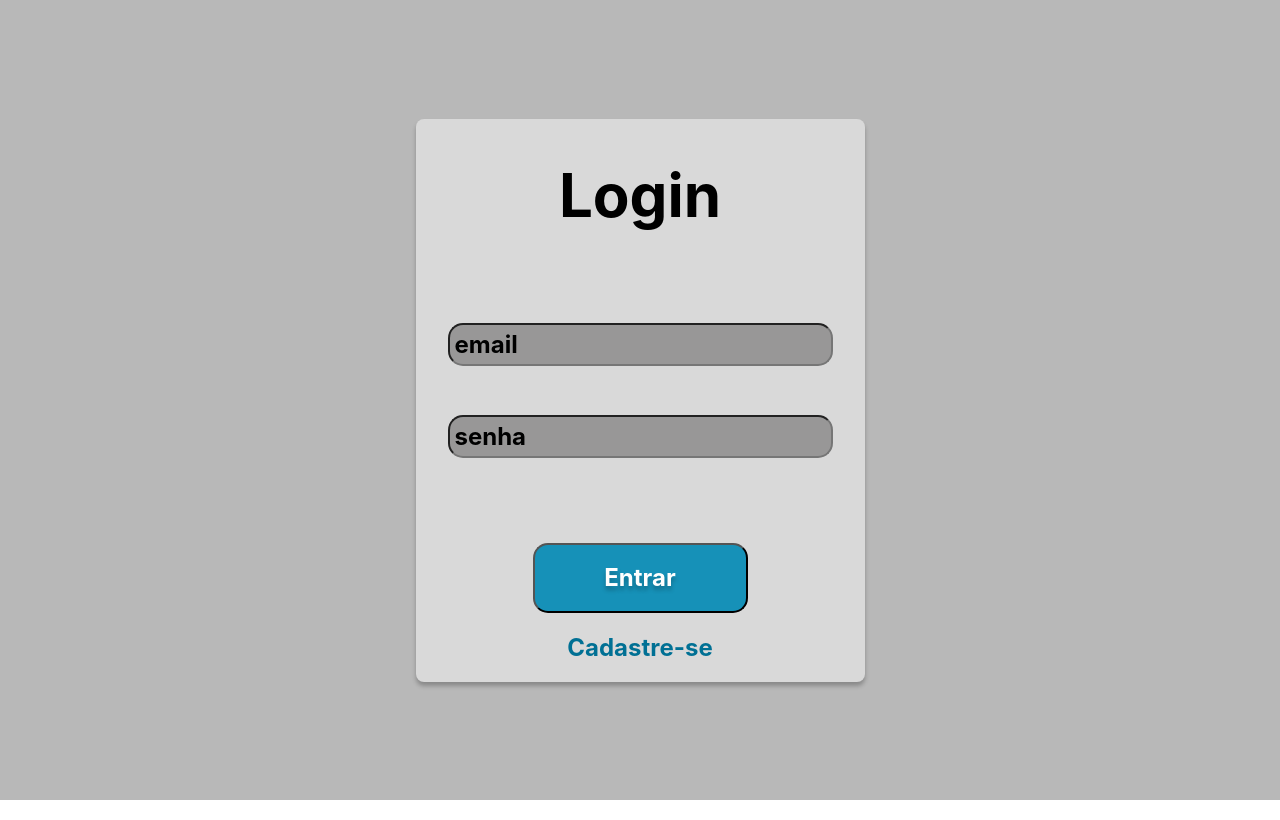
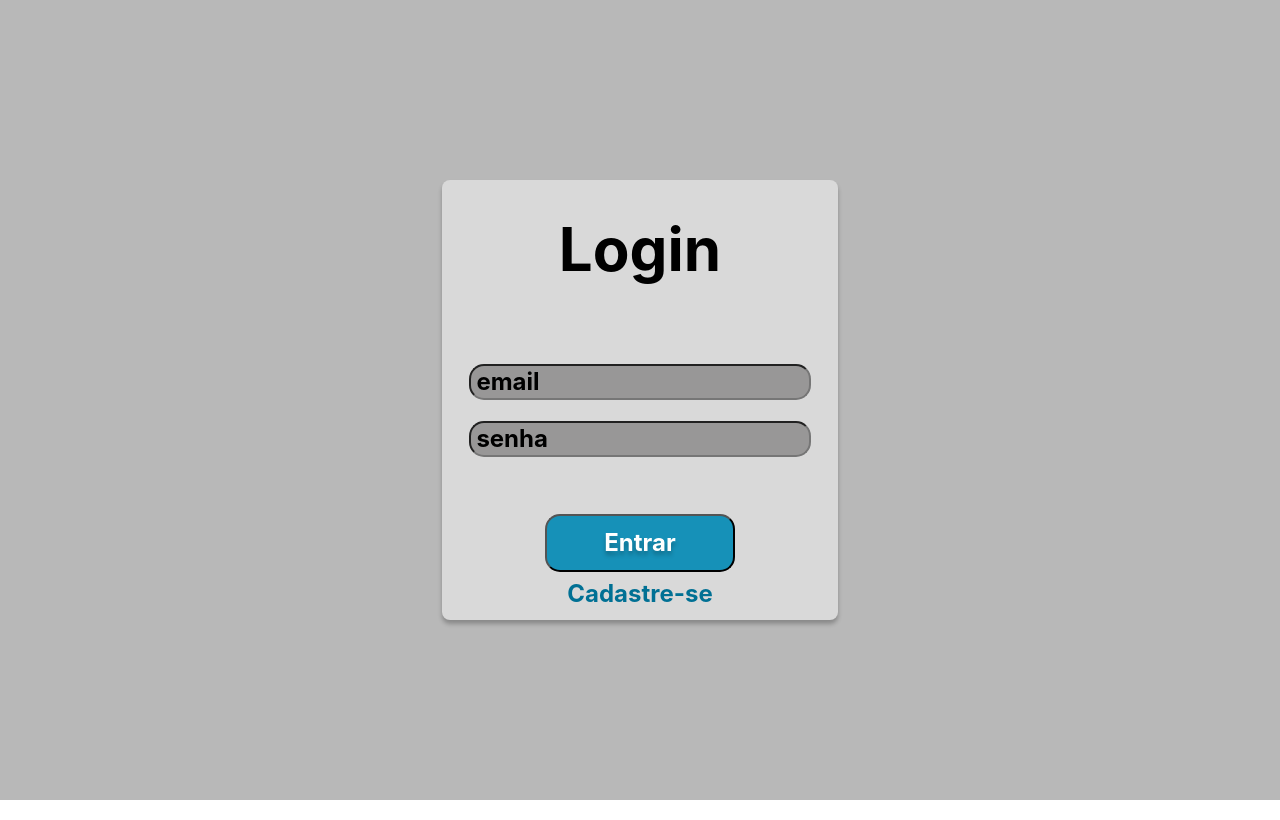
Before and after one commit to LuanTerra-Apollo/Grupo6-React-Serratec, a React (Vite) app in the folder shopix/: page /login in a window 1280 px wide. Built offline with nearby package versions, Linux system fonts and the light colour scheme.

Commit message:
Atualizando Login

```diff
--- a/shopix/src/pages/Login/Login.jsx
+++ b/shopix/src/pages/Login/Login.jsx
@@ -30,12 +30,12 @@ const Login = () => {
     return (
         <>
         <Wrapper>
-            <Form width='449px' height='563px' className='formLogin' onSubmit={handleLogin}>
+            <Form width='31%' height='55%' className='formLogin' onSubmit={handleLogin}>
                 <h1 style={{fontSize: '60px', marginTop: '24px', marginBottom:'60px'}}>Login</h1>
-                <Input style={{marginBottom:'-36px'}} width='385px' height='43px' type="text" value={email} onChange={(e) => { setEmail(e.target.value)}} placeholder='email' /> <br />
-                <Input width='385px' height='43px' type="text" value={senha} onChange={(e) => { setSenha(e.target.value)}} placeholder='senha'  /> <br />
-                <Button width='215px' height='70px' type='submit'>Entrar</Button> <br />
-                <Link style={{color: "#007094", fontWeight: 'bold', fontSize:'24px', position: 'absolute', transform: 'translate(0%, 850%)'}} to={'/cadastro'} >Cadastre-se</Link>
+                <Input style={{marginBottom:'-36px'}} width='86%' height='8%' type="text" value={email} onChange={(e) => { setEmail(e.target.value)}} placeholder='email' /> <br />
+                <Input width='86%' height='8%' type="text" value={senha} onChange={(e) => { setSenha(e.target.value)}} placeholder='senha'  /> <br />
+                <Button width='48%' height='13%' type='submit'>Entrar</Button> <br />
+                <Link style={{color: "#007094", fontWeight: 'bold', fontSize:'150%', position: 'absolute', bottom: '24%'}} to={'/cadastro'} >Cadastre-se</Link>
             </Form>
         </Wrapper>
         <br />
```
